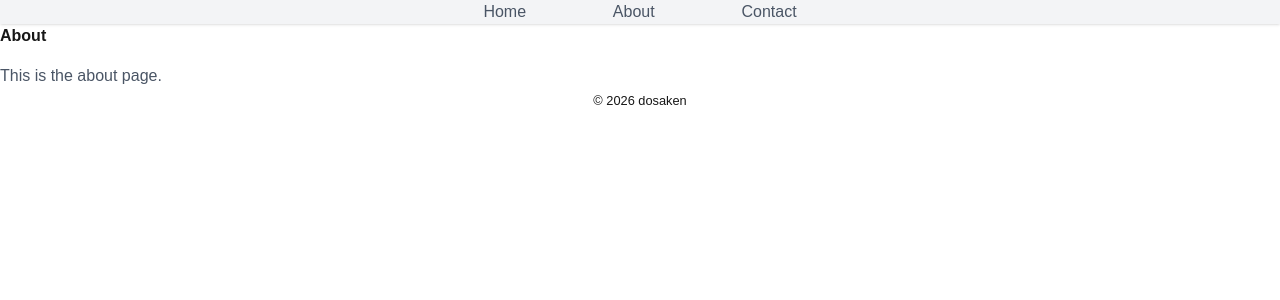
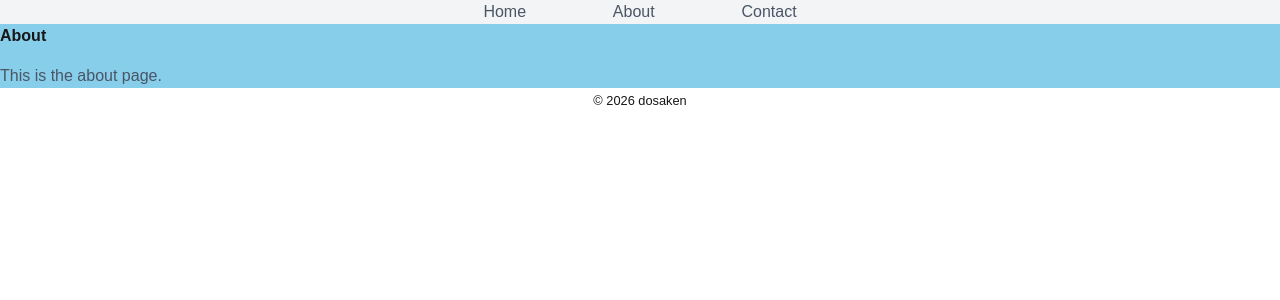
Before and after one commit to mel-sugawara-0821/sofi-test, a Next.js app in the folder my-app/: page /about in a window 1280 px wide. Shown: the top 300 px of the page. Built offline with nearby package versions, Linux system fonts and the light colour scheme.

Commit message:
CSSモジュール導入 (#16)
Co-authored-by: mel_sugawara <mel_sugawara@mel-mac-kinoshita.local>

```diff
--- /dev/null
+++ b/my-app/app/about/about.module.scss
@@ -0,0 +1,3 @@
+.about {
+    background: skyblue;
+}
--- a/my-app/app/about/page.tsx
+++ b/my-app/app/about/page.tsx
@@ -1,7 +1,9 @@
+import styles from './about.module.scss'
+
 export default async function About() {
     await new Promise(resolve => setTimeout(resolve, 1000));
     return (
-        <main>
+        <main className={styles.about}>
             <h1 className="font-bold mb-4">About</h1>
             <p className="text-gray-600">This is the about page.</p>
         </main>
--- a/my-app/package.json
+++ b/my-app/package.json
@@ -3,7 +3,7 @@
   "version": "0.1.0",
   "private": true,
   "scripts": {
-    "dev": "next dev",
+    "dev": "TURBOPACK=0 next dev",
     "build": "next build",
     "start": "next start",
     "lint": "eslint"
@@ -20,6 +20,7 @@
     "@types/react-dom": "^19",
     "eslint": "^9",
     "eslint-config-next": "16.1.4",
+    "sass": "^1.97.3",
     "tailwindcss": "^4",
     "typescript": "^5"
   }
```
Also changed, not shown: 1 other file (tests, documents, lock files or other folders).
